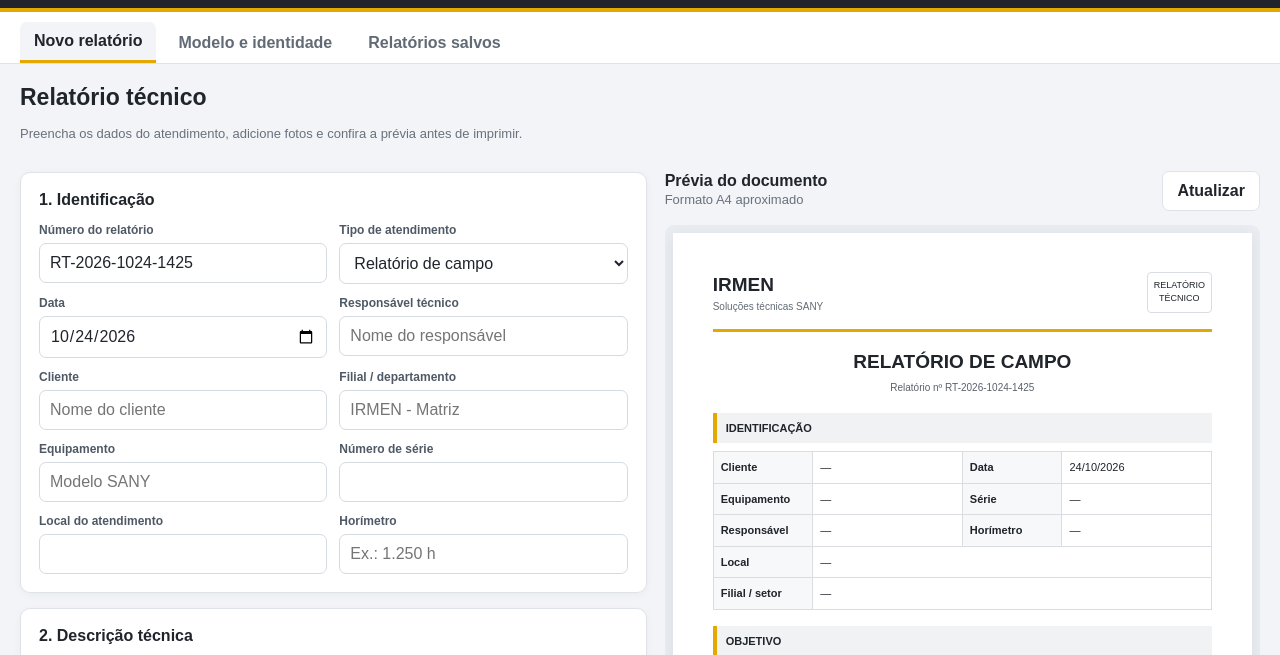
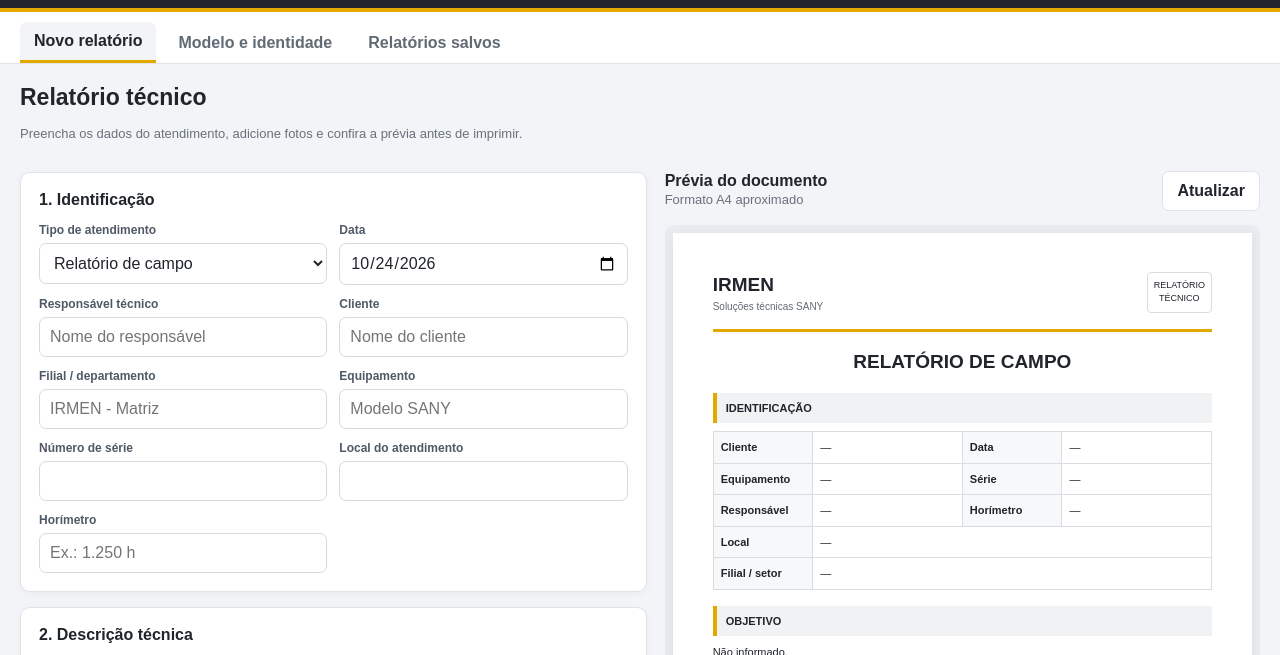
Before and after one commit to vinisalves76-glitch/relatoriopro, a plain HTML site: page index.html in a window 1280 px wide. Shown: the part 68-723 px from the top of the page. Drawn offline with Linux system fonts and the light colour scheme.

Commit message:
Remove report number from RelatorioPro

```diff
--- a/index.html
+++ b/index.html
@@ -18,7 +18,6 @@ header{background:#20242b;color:white;padding:16px 22px;border-bottom:4px solid
 <main>
 <section class="page active" id="editor"><h1>Relatório técnico</h1><p class="muted">Preencha os dados do atendimento, adicione fotos e confira a prévia antes de imprimir.</p><div class="layout"><div>
 <div class="panel"><h3>1. Identificação</h3><div class="grid">
-<div class="field"><label>Número do relatório</label><input id="number" placeholder="RT-2026-001"></div>
 <div class="field"><label>Tipo de atendimento</label><select id="type"><option>Relatório de campo</option><option>Relatório de manutenção</option><option>Relatório de entrega técnica</option><option>Relatório de treinamento</option><option>Relatório de inspeção</option><option>Relatório de diagnóstico</option><option>Relatório de garantia</option><option>Outro</option></select></div>
 <div class="field"><label>Data</label><input id="date" type="date"></div><div class="field"><label>Responsável técnico</label><input id="responsible" placeholder="Nome do responsável"></div>
 <div class="field"><label>Cliente</label><input id="client" placeholder="Nome do cliente"></div><div class="field"><label>Filial / departamento</label><input id="branch" placeholder="IRMEN - Matriz"></div>
@@ -34,7 +33,7 @@ header{background:#20242b;color:white;padding:16px 22px;border-bottom:4px solid
 <div class="actions"><button class="primary" id="saveBtn">Salvar relatório</button><button class="light" id="printBtn">Imprimir / salvar PDF</button><button class="light" id="clearBtn">Limpar formulário</button></div><div class="status" id="draftStatus">Rascunho automático ativado.</div>
 </div><div><div class="previewbar"><div><strong>Prévia do documento</strong><div class="muted">Formato A4 aproximado</div></div><button class="light" id="refresh">Atualizar</button></div>
 <div class="previewwrap"><article class="paper" id="preview"><div class="rhead"><div id="previewBrand"><div class="company" id="pvCompany">IRMEN</div><div class="rsub" id="pvSubtitle">Soluções técnicas SANY</div></div><div class="tag">RELATÓRIO<br>TÉCNICO</div></div>
-<div class="rtitle" id="pvType">Relatório de campo</div><div class="rnumber" id="pvNumber">Relatório nº —</div>
+<div class="rtitle" id="pvType">Relatório de campo</div>
 <div class="sect"><div class="secttitle">Identificação</div><table class="rtable"><tbody><tr><th>Cliente</th><td id="pClient">—</td><th>Data</th><td id="pDate">—</td></tr><tr><th>Equipamento</th><td id="pEquipment">—</td><th>Série</th><td id="pSerial">—</td></tr><tr><th>Responsável</th><td id="pResponsible">—</td><th>Horímetro</th><td id="pHours">—</td></tr><tr><th>Local</th><td colspan="3" id="pLocation">—</td></tr><tr><th>Filial / setor</th><td colspan="3" id="pBranch">—</td></tr></tbody></table></div>
 <div class="sect"><div class="secttitle">Objetivo</div><div class="rtext" id="pObjective">Não informado.</div></div><div class="sect"><div class="secttitle">Pontos de observação</div><div class="rtext" id="pObservations">Não informado.</div></div><div class="sect"><div class="secttitle">Atividades realizadas</div><div class="rtext" id="pActivities">Não informado.</div></div><div class="sect"><div class="secttitle">Resultados e recomendações</div><div class="rtext" id="pResults">Não informado.</div></div>
 <div class="sect"><div class="secttitle">Evidências fotográficas</div><div class="rphotos" id="pPhotos"><span class="muted">Nenhuma foto adicionada.</span></div></div><div class="sect"><div class="secttitle">Conclusão</div><div class="rtext" id="pConclusion">Não informado.</div></div>
@@ -46,7 +45,7 @@ header{background:#20242b;color:white;padding:16px 22px;border-bottom:4px solid
 <script>
 const DRAFT='relatoriopro-draft',REPORTS='relatoriopro-reports',MODEL='relatoriopro-model';
 const $=id=>document.getElementById(id);
-const fields=['number','type','date','responsible','client','branch','equipment','serial','location','hours','objective','observations','activities','results','conclusion'];
+const fields=['type','date','responsible','client','branch','equipment','serial','location','hours','objective','observations','activities','results','conclusion'];
 const defaultModel={company:'IRMEN',subtitle:'Soluções técnicas SANY',footer:'IRMEN | Relatório técnico',conf:'Documento destinado ao uso técnico e profissional.',color:'#e4a900',logo:''};
 let photos=[],editingId=null,logoData='',restoring=false,timer=null;
 function read(key,fallback){try{const x=localStorage.getItem(key);return x?JSON.parse(x):fallback}catch(e){return fallback}}
@@ -59,23 +58,22 @@ function getFields(){const o={};fields.forEach(k=>o[k]=val(k));return o}
 function setFields(o){fields.forEach(k=>$(k).value=o&&o[k]!=null?o[k]:'')}
 function fmtDate(v){if(!v)return '—';const a=v.split('-');return a.length===3?a[2]+'/'+a[1]+'/'+a[0]:v}
 function text(id,v,empty='—'){$(id).textContent=v&&String(v).trim()?v:empty}
-function preview(){text('pvType',val('type')||'Relatório técnico');text('pvNumber','Relatório nº '+(val('number').trim()||'—'));text('pClient',val('client'));text('pDate',fmtDate(val('date')));text('pEquipment',val('equipment'));text('pSerial',val('serial'));text('pResponsible',val('responsible'));text('pHours',val('hours'));text('pLocation',val('location'));text('pBranch',val('branch'));[['pObjective','objective'],['pObservations','observations'],['pActivities','activities'],['pResults','results'],['pConclusion','conclusion']].forEach(([a,b])=>text(a,val(b),'Não informado.'));const area=$('pPhotos');area.innerHTML='';if(!photos.length){area.textContent='Nenhuma foto adicionada.';area.className='rphotos muted'}else{area.className='rphotos';photos.forEach(p=>{const f=document.createElement('figure');f.className='rphoto';const i=document.createElement('img');i.src=p.data;i.alt=p.caption||'Foto';f.appendChild(i);if(p.caption){const c=document.createElement('figcaption');c.textContent=p.caption;f.appendChild(c)}area.appendChild(f)})}}
+function preview(){text('pvType',val('type')||'Relatório técnico');text('pClient',val('client'));text('pDate',fmtDate(val('date')));text('pEquipment',val('equipment'));text('pSerial',val('serial'));text('pResponsible',val('responsible'));text('pHours',val('hours'));text('pLocation',val('location'));text('pBranch',val('branch'));[['pObjective','objective'],['pObservations','observations'],['pActivities','activities'],['pResults','results'],['pConclusion','conclusion']].forEach(([a,b])=>text(a,val(b),'Não informado.'));const area=$('pPhotos');area.innerHTML='';if(!photos.length){area.textContent='Nenhuma foto adicionada.';area.className='rphotos muted'}else{area.className='rphotos';photos.forEach(p=>{const f=document.createElement('figure');f.className='rphoto';const i=document.createElement('img');i.src=p.data;i.alt=p.caption||'Foto';f.appendChild(i);if(p.caption){const c=document.createElement('figcaption');c.textContent=p.caption;f.appendChild(c)}area.appendChild(f)})}}
 function draft(){if(restoring)return;const ok=write(DRAFT,{fields:getFields(),photos,editingId,model:getModel(),savedAt:new Date().toISOString()});if(ok)$('draftStatus').textContent='Rascunho salvo automaticamente às '+new Date().toLocaleTimeString('pt-BR',{hour:'2-digit',minute:'2-digit'})}
 function schedule(){if(restoring)return;clearTimeout(timer);timer=setTimeout(draft,500)}
 function renderPhotos(){const box=$('photoList');box.innerHTML='';if(!photos.length){box.innerHTML='<div class="empty">Nenhuma foto adicionada.</div>';return}photos.forEach((p,i)=>{const row=document.createElement('div');row.className='photoitem';const img=document.createElement('img');img.src=p.data;img.alt='Foto';const input=document.createElement('input');input.value=p.caption||'';input.placeholder='Legenda da foto';input.addEventListener('input',()=>{photos[i].caption=input.value;preview();schedule()});const del=document.createElement('button');del.className='danger';del.textContent='Remover';del.onclick=()=>{photos.splice(i,1);renderPhotos();preview();schedule()};row.append(img,input,del);box.appendChild(row)})}
 function imageData(file){return new Promise((resolve,reject)=>{if(!file.type.startsWith('image/'))return reject(Error('Arquivo não é imagem'));const r=new FileReader();r.onerror=reject;r.onload=()=>{const img=new Image();img.onerror=reject;img.onload=()=>{const scale=Math.min(1,1600/Math.max(img.width,img.height));const c=document.createElement('canvas');c.width=Math.round(img.width*scale);c.height=Math.round(img.height*scale);c.getContext('2d').drawImage(img,0,0,c.width,c.height);resolve(c.toDataURL('image/jpeg',.78))};img.src=r.result};r.readAsDataURL(file)})}
 $('photoFiles').addEventListener('change',async e=>{const files=[...e.target.files];let count=0;$('photoStatus').textContent='Preparando imagens...';for(const f of files){try{photos.push({data:await imageData(f),caption:f.name.replace(/\.[^.]+$/,'')});count++}catch(err){console.error(err)}}renderPhotos();preview();draft();$('photoStatus').textContent=count+' imagem(ns) adicionada(s).';e.target.value=''});
 function saveReport(){const r={...getFields(),id:editingId||('rpt-'+Date.now().toString(36)),photos:photos.map(p=>({...p})),model:getModel(),updatedAt:new Date().toISOString()};const list=read(REPORTS,[]);const i=list.findIndex(x=>x.id===r.id);if(i>=0)list[i]=r;else list.unshift(r);if(!write(REPORTS,list))return;editingId=r.id;draft();renderSaved();alert('Relatório salvo neste navegador.')}
-function renderSaved(){const q=val('search').toLowerCase().trim(),type=val('filter'),box=$('savedList');box.innerHTML='';const list=read(REPORTS,[]).filter(r=>(!type||r.type===type)&&(!q||[r.number,r.client,r.equipment,r.responsible,r.serial,r.location].join(' ').toLowerCase().includes(q)));if(!list.length){box.innerHTML='<div class="empty">Nenhum relatório encontrado.</div>';return}list.forEach(r=>{const card=document.createElement('div');card.className='saved';const info=document.createElement('div');const title=document.createElement('strong');title.textContent=(r.number?r.number+' — ':'')+(r.client||'Cliente não informado');const meta=document.createElement('small');meta.textContent=(r.type||'Relatório')+' | '+fmtDate(r.date)+' | '+(r.equipment||'Equipamento não informado')+' | '+(r.photos||[]).length+' foto(s)';info.append(title,meta);const actions=document.createElement('div');actions.className='actions';[['Abrir / editar','primary',()=>loadReport(r.id)],['Imprimir','light',()=>{loadReport(r.id);setTimeout(()=>window.print(),150)}],['Excluir','danger',()=>{if(confirm('Excluir este relatório?')){write(REPORTS,read(REPORTS,[]).filter(x=>x.id!==r.id));renderSaved()}}]].forEach(([label,cls,fn])=>{const b=document.createElement('button');b.className=cls;b.textContent=label;b.onclick=fn;actions.appendChild(b)});card.append(info,actions);box.appendChild(card)})}
+function renderSaved(){const q=val('search').toLowerCase().trim(),type=val('filter'),box=$('savedList');box.innerHTML='';const list=read(REPORTS,[]).filter(r=>(!type||r.type===type)&&(!q||[r.number,r.client,r.equipment,r.responsible,r.serial,r.location].join(' ').toLowerCase().includes(q)));if(!list.length){box.innerHTML='<div class="empty">Nenhum relatório encontrado.</div>';return}list.forEach(r=>{const card=document.createElement('div');card.className='saved';const info=document.createElement('div');const title=document.createElement('strong');title.textContent=(r.client||'Cliente não informado');const meta=document.createElement('small');meta.textContent=(r.type||'Relatório')+' | '+fmtDate(r.date)+' | '+(r.equipment||'Equipamento não informado')+' | '+(r.photos||[]).length+' foto(s)';info.append(title,meta);const actions=document.createElement('div');actions.className='actions';[['Abrir / editar','primary',()=>loadReport(r.id)],['Imprimir','light',()=>{loadReport(r.id);setTimeout(()=>window.print(),150)}],['Excluir','danger',()=>{if(confirm('Excluir este relatório?')){write(REPORTS,read(REPORTS,[]).filter(x=>x.id!==r.id));renderSaved()}}]].forEach(([label,cls,fn])=>{const b=document.createElement('button');b.className=cls;b.textContent=label;b.onclick=fn;actions.appendChild(b)});card.append(info,actions);box.appendChild(card)})}
 function loadReport(id){const r=read(REPORTS,[]).find(x=>x.id===id);if(!r)return;restoring=true;setFields(r);photos=Array.isArray(r.photos)?r.photos:[];editingId=r.id;setModel(r.model||read(MODEL,defaultModel));renderPhotos();preview();restoring=false;draft();showPage('editor');window.scrollTo({top:0,behavior:'smooth'})}
 function showPage(id){document.querySelectorAll('.page').forEach(p=>p.classList.toggle('active',p.id===id));document.querySelectorAll('.tab').forEach(t=>t.classList.toggle('active',t.dataset.page===id));if(id==='saved')renderSaved();if(id==='editor')preview()}
-function newReport(){if((Object.values(getFields()).some(v=>String(v||'').trim())||photos.length)&&!confirm('Iniciar novo relatório? Salve antes se precisar manter o conteúdo atual.'))return;restoring=true;setFields({});$('date').value=new Date().toISOString().slice(0,10);$('number').value=makeNumber();$('type').value='Relatório de campo';photos=[];editingId=null;setModel(read(MODEL,defaultModel));renderPhotos();preview();restoring=false;draft();showPage('editor')}
-function makeNumber(){const d=new Date();return 'RT-'+d.getFullYear()+'-'+String(d.getMonth()+1).padStart(2,'0')+String(d.getDate()).padStart(2,'0')+'-'+String(d.getHours()).padStart(2,'0')+String(d.getMinutes()).padStart(2,'0')}
+function newReport(){if((Object.values(getFields()).some(v=>String(v||'').trim())||photos.length)&&!confirm('Iniciar novo relatório? Salve antes se precisar manter o conteúdo atual.'))return;restoring=true;setFields({});$('date').value=new Date().toISOString().slice(0,10);$('type').value='Relatório de campo';photos=[];editingId=null;setModel(read(MODEL,defaultModel));renderPhotos();preview();restoring=false;draft();showPage('editor')}
 function printNow(){preview();window.print()}
 document.querySelectorAll('.tab').forEach(t=>t.addEventListener('click',()=>showPage(t.dataset.page)));
 fields.forEach(id=>{ $(id).addEventListener('input',()=>{preview();schedule()});$(id).addEventListener('change',()=>{preview();schedule()})});
 $('saveBtn').onclick=saveReport;$('saveTop').onclick=saveReport;$('newTop').onclick=newReport;$('printBtn').onclick=printNow;$('printTop').onclick=printNow;$('refresh').onclick=preview;
-$('clearBtn').onclick=()=>{if(!confirm('Limpar campos e fotos do formulário?'))return;restoring=true;setFields({});$('date').value=new Date().toISOString().slice(0,10);$('number').value=makeNumber();$('type').value='Relatório de campo';photos=[];editingId=null;renderPhotos();preview();restoring=false;draft()};
+$('clearBtn').onclick=()=>{if(!confirm('Limpar campos e fotos do formulário?'))return;restoring=true;setFields({});$('date').value=new Date().toISOString().slice(0,10);$('type').value='Relatório de campo';photos=[];editingId=null;renderPhotos();preview();restoring=false;draft()};
 $('applyModel').onclick=()=>{const m=getModel();if(write(MODEL,m)){applyModelDOM(m);preview();draft();$('modelStatus').textContent='Modelo salvo e aplicado ao relatório atual.'}};
 $('resetModel').onclick=()=>{if(confirm('Restaurar identidade visual padrão?')){setModel(defaultModel);$('applyModel').click()}};
 $('mLogo').addEventListener('change',async e=>{const f=e.target.files[0];if(!f)return;try{logoData=await imageData(f);applyModelDOM(getModel());$('modelStatus').textContent='Logotipo carregado. Clique em Salvar e aplicar modelo.'}catch(err){alert('Não foi possível carregar o logotipo.')}e.target.value=''});
```
